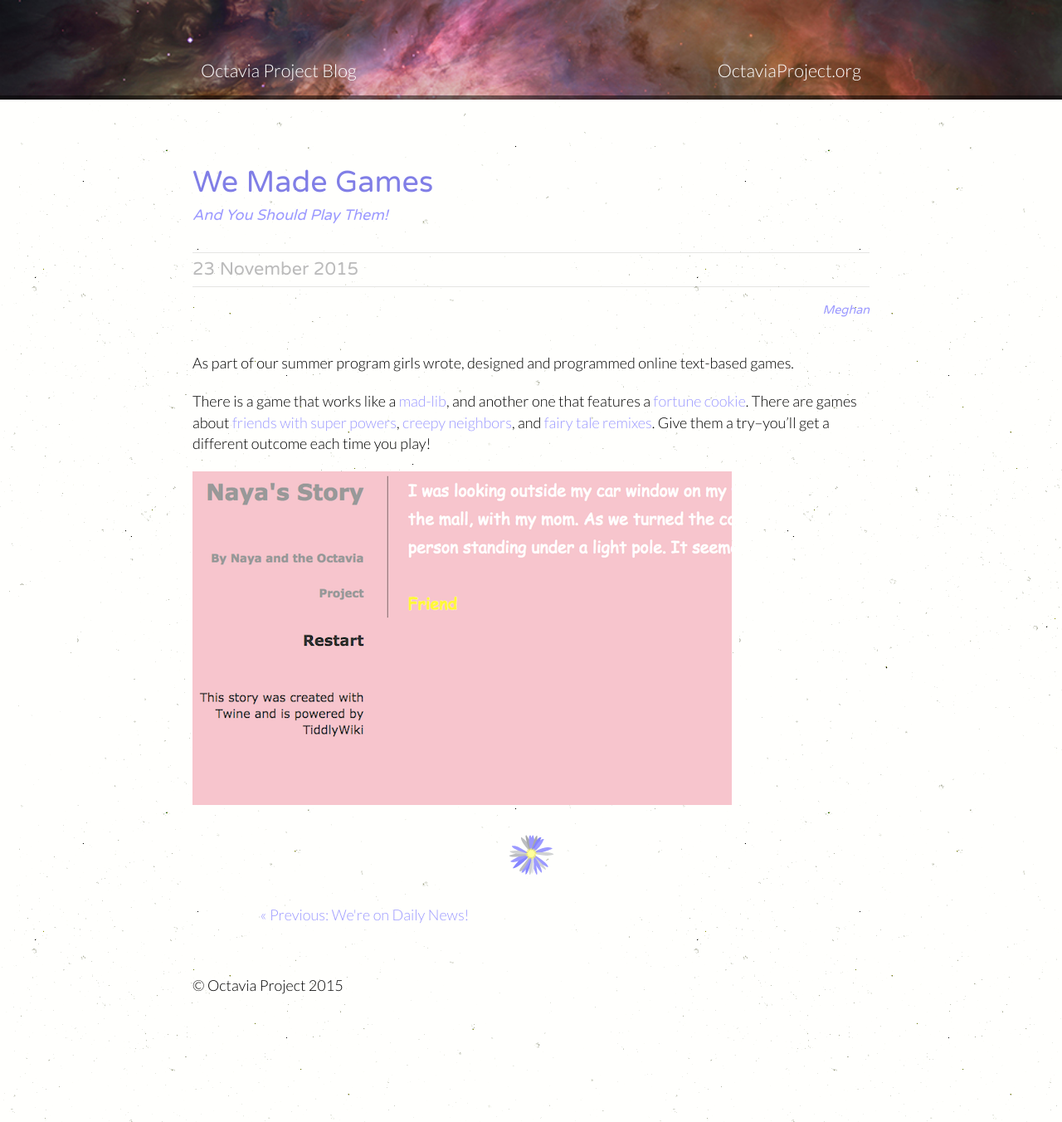
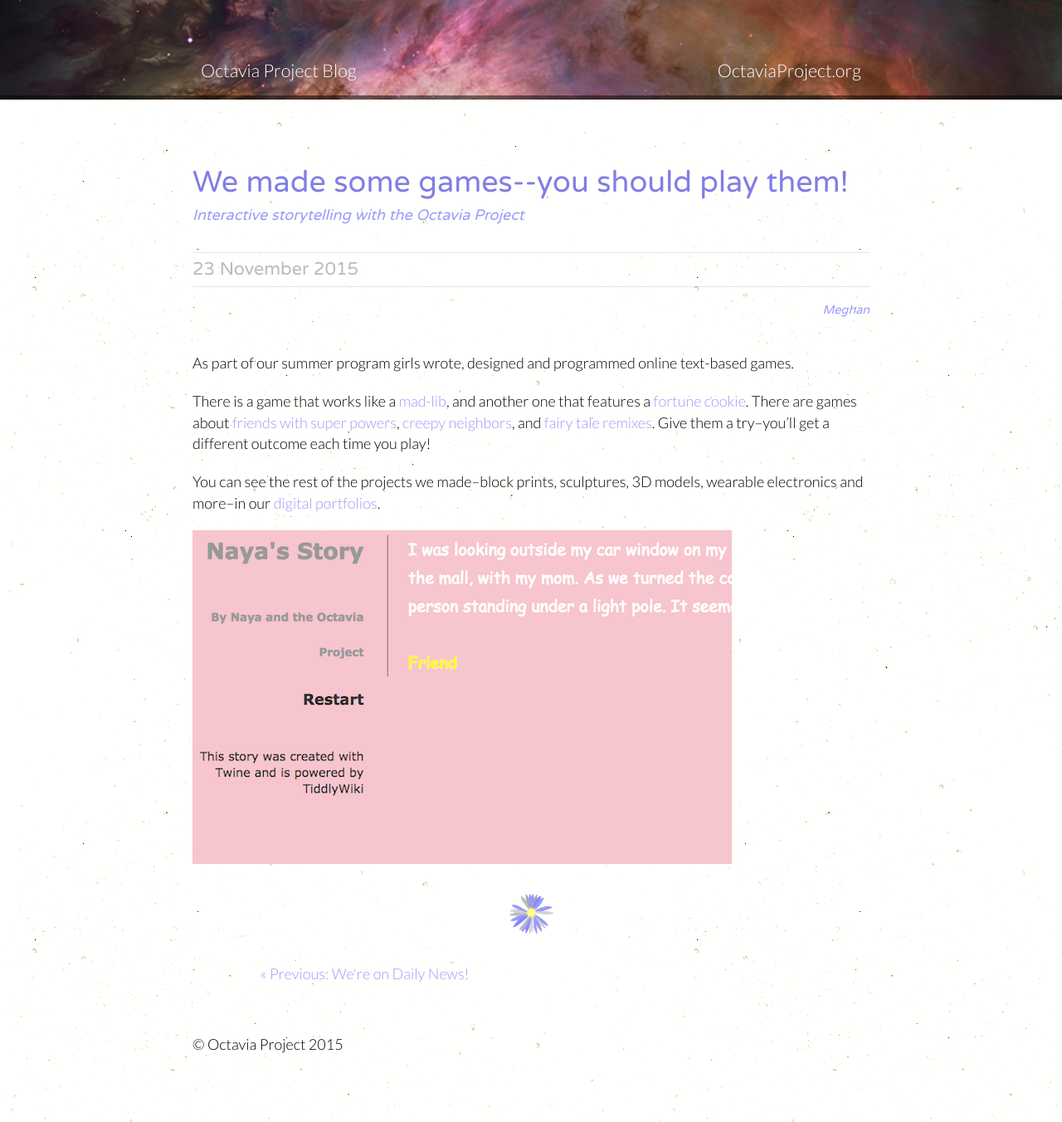
Before and after one commit to OctaviaProject/octaviaproject.github.io, a Jekyll site: the page built from _posts/2015-11-23-We-Made-Games.md, in a window 1280 px wide. Shown: the whole page at 83% size. Built offline with Jekyll 4.4.1, drawn with Linux system fonts in a browser that asks for light colours.

Commit message:
Update 2015-11-23-We-Made-Games.md

```diff
--- a/_posts/2015-11-23-We-Made-Games.md
+++ b/_posts/2015-11-23-We-Made-Games.md
@@ -1,11 +1,13 @@
 ---
 layout: post
-title: "We Made Games"
-subtitle: "And You Should Play Them!"
+title: "We made some games--you should play them!"
+subtitle: "Interactive storytelling with the Octavia Project"
 author: Meghan
 ---
 As part of our summer program girls wrote, designed and programmed online text-based games.
 
 There is a game that works like a [mad-lib](http://octaviaproject.org/portfolios/isheyana/madlib.html), and another one that features a [fortune cookie](http://octaviaproject.org/portfolios/osas/yourdestiny.html). There are games about [friends with super powers](http://octaviaproject.org/portfolios/naya/nayastory.html), [creepy neighbors](http://octaviaproject.org/portfolios/samori/TheLakehouse.html), and [fairy tale remixes](http://octaviaproject.org/portfolios/diondi/goldylocks.html). Give them a try--you'll get a different outcome each time you play!
 
+You can see the rest of the projects we made--block prints, sculptures, 3D models, wearable electronics and more--in our [digital portfolios](http://octaviaproject.org/portfolios/).
+
 ![Naya's Story](http://octaviaproject.github.io/assets/img/photos/Naya_twine2.png)
```
